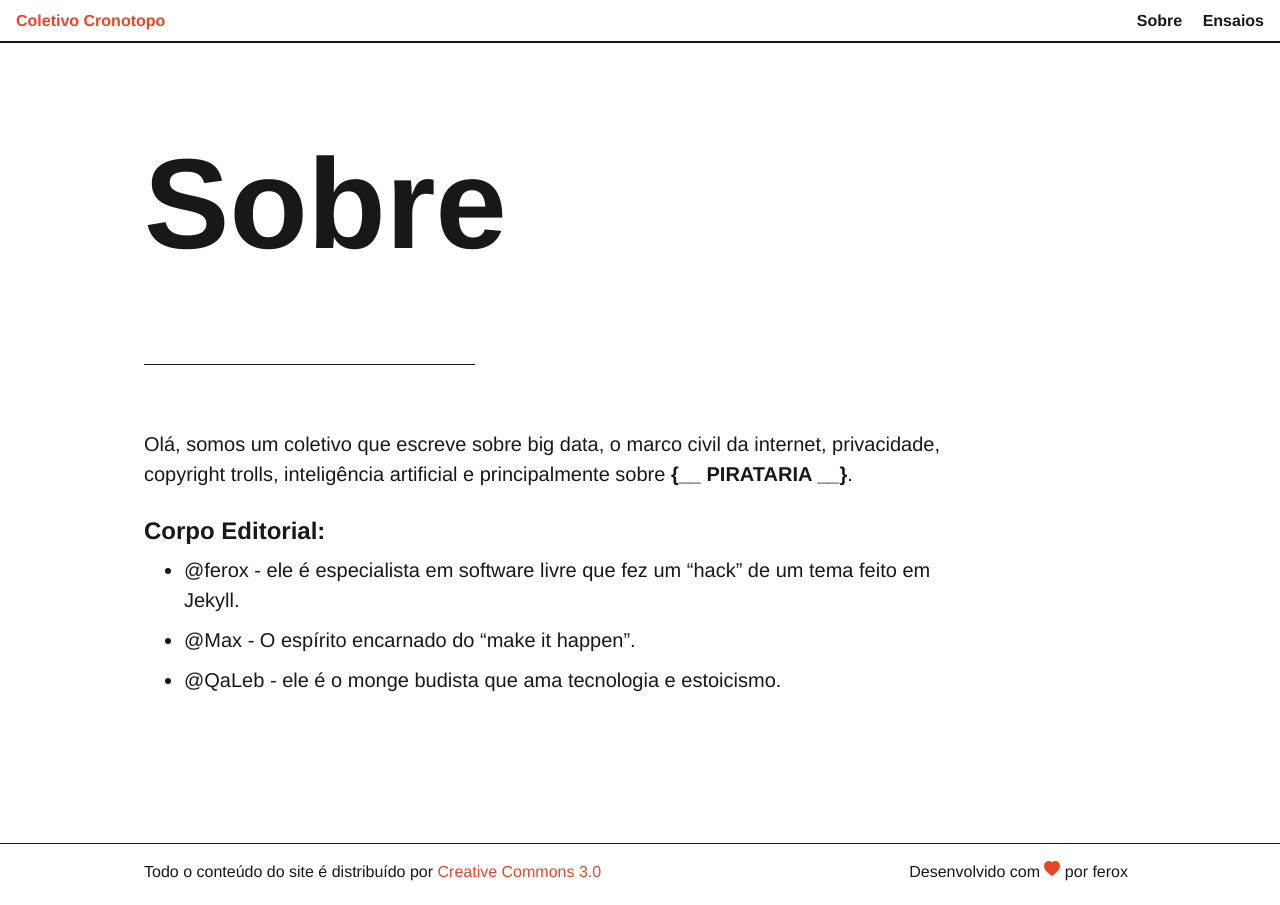
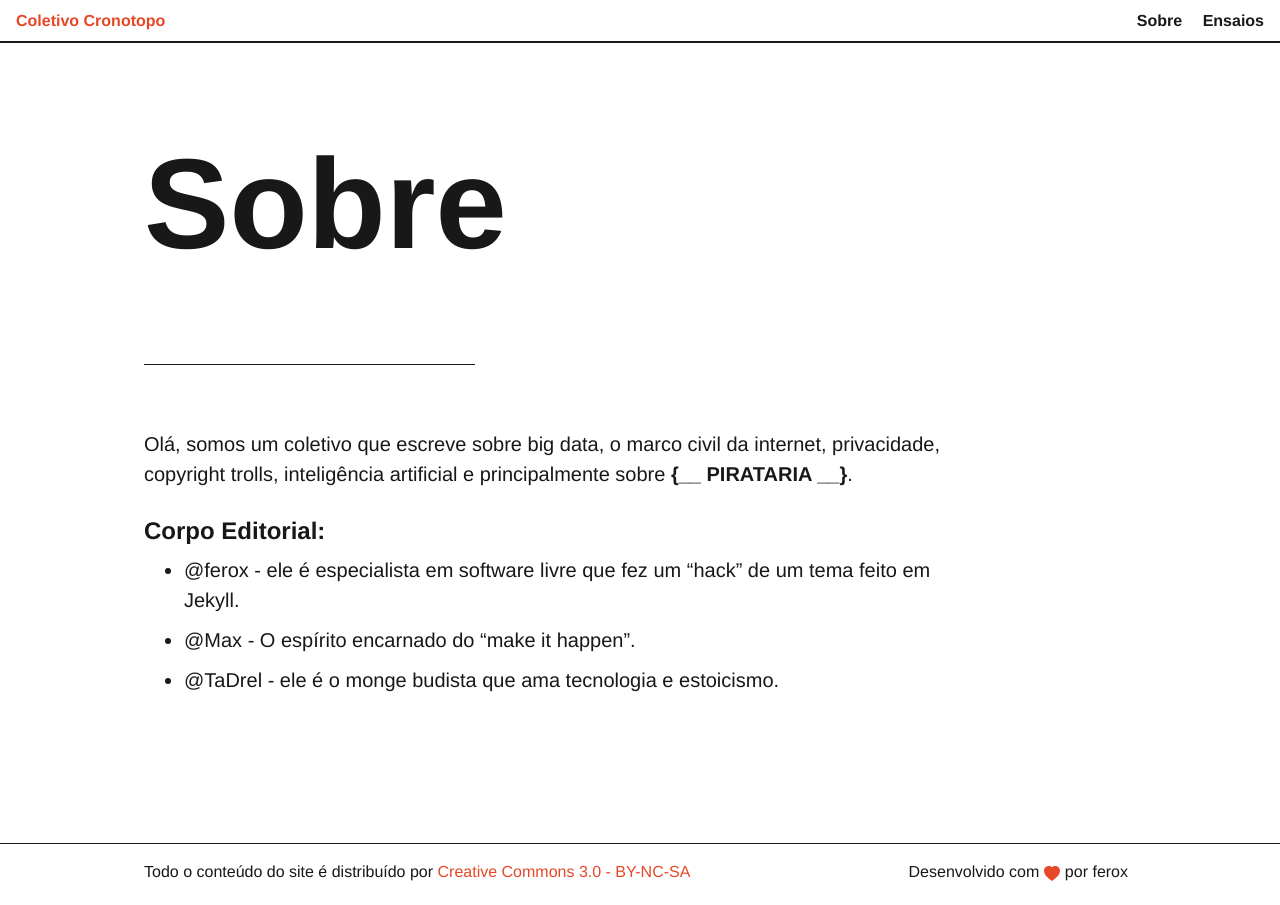
Before and after one commit to cronotopo/cronotopo.github.io, a Jekyll site: the page built from sobre.md, in a window 1280 px wide. Built offline with Jekyll 4.4.1, drawn with Linux system fonts in a browser that asks for light colours.

Commit message:
Atualizando o corpo editorial, e o footer CC e desenvolvido por

```diff
--- a/_includes/footer.html
+++ b/_includes/footer.html
@@ -1,9 +1,17 @@
 <div class="border-top-thin clearfix mt-2 mt-lg-4">
   <div class="container mx-auto px-2">
-    <p class="col-8 sm-width-full left py-2 mb-0">Todo o conteúdo do site é distribuído por <a class="text-accent">Creative Commons 3.0</a></p>
+    <p class="col-8 sm-width-full left py-2 mb-0">Todo o conteúdo do site é distribuído por <a href="https://creativecommons.org/licenses/by-nc-sa/3.0/br/" class="text-accent">Creative Commons 3.0 - BY-NC-SA</a></p>
     <ul class="list-reset right clearfix sm-width-full py-2 mb-2 mb-lg-0">
       <li class="inline-block mr-1">
-        Desenvolvido com <a class="text-accent">{% include heart.html %}</a> por ferox
+        <div class="developed-by">
+          <div class="text-dev">
+            Desenvolvido com
+          </div>
+          <span class="heart">{% include heart.html %}</span>
+          <div class="text-dev">
+            por ferox
+          </div>
+        </div>
       </li>
     </ul>
   </div>
--- a/_includes/head.html
+++ b/_includes/head.html
@@ -12,6 +12,7 @@
 
   <link rel="canonical" href="{{ page.url | replace:'index.html','' | prepend: site.baseurl | prepend: site.url }}">
   <link rel="alternate" type="application/rss+xml" title="{{ site.title }}" href="{{ "/feed.xml" | prepend: site.baseurl | prepend: site.url }}">
+  <link rel="shortcut icon" href="/favicon.ico" type="image/x-icon" />
 
   <script async defer src="https://buttons.github.io/buttons.js"></script>
 </head>
--- a/_sass/_base.scss
+++ b/_sass/_base.scss
@@ -38,6 +38,10 @@ dl, dd, ol, ul, figure {
   }
 }
 
+.developed-by {
+  display: flex;
+}
+
 .logo-post {
   display: flex;
 
@@ -45,6 +49,11 @@ dl, dd, ol, ul, figure {
     width: auto;
     height: 128px;
   }
+}
+
+.heart {
+  color: $color-text-accent;
+  padding: 0.27rem 0.3rem 0 0.3rem;
 }
 
 /**
--- a/sobre.md
+++ b/sobre.md
@@ -9,4 +9,4 @@ Olá, somos um coletivo que escreve sobre big data, o marco civil da internet, p
 ### Corpo Editorial:
 * @ferox - ele é especialista em software livre que fez um "hack" de um tema feito em Jekyll.
 * @Max - O espírito encarnado do "make it happen".
-* @QaLeb - ele é o monge budista que ama tecnologia e estoicismo.
+* @TaDrel - ele é o monge budista que ama tecnologia e estoicismo.
```
Also changed, not shown: _includes/heart.html (line endings or trailing spaces), favicon.ico (added).
